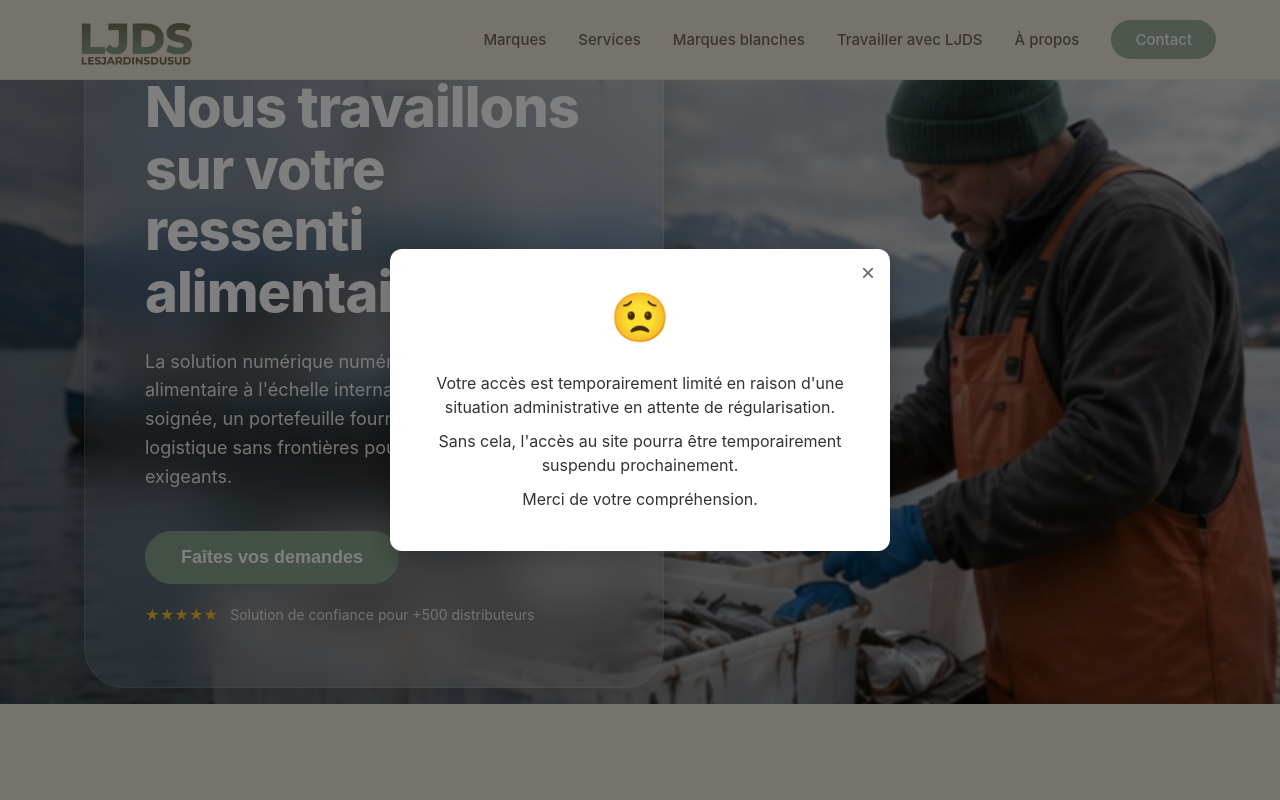
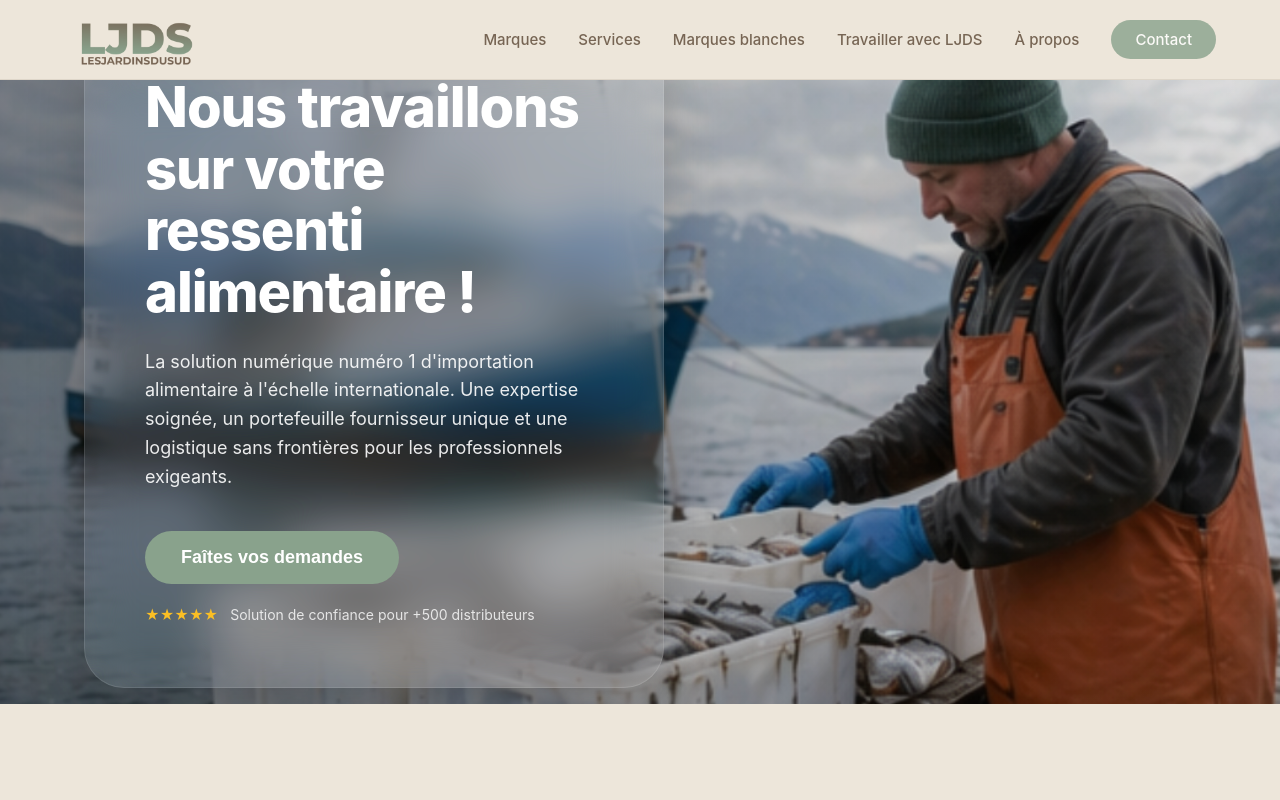
Before and after one commit to robinmasini/LJDS, a React (Vite) app: page / in a window 1280 px wide. Shown: the top 800 px of the page. Built offline with nearby package versions, Linux system fonts and the light colour scheme.

Commit message:
fix: remove admin popup

```diff
--- a/src/App.jsx
+++ b/src/App.jsx
@@ -7,7 +7,6 @@ import Features from './components/Features'
 import WhiteLabel from './components/WhiteLabel'
 import Partners from './components/Partners'
 import Footer from './components/Footer'
-import AdminPopup from './components/AdminPopup'
 import './App.css'
 
 function App() {
@@ -21,7 +20,6 @@ function App() {
       <Partners />
       <About />
       <Footer />
-      <AdminPopup />
     </div>
   )
 }
```
